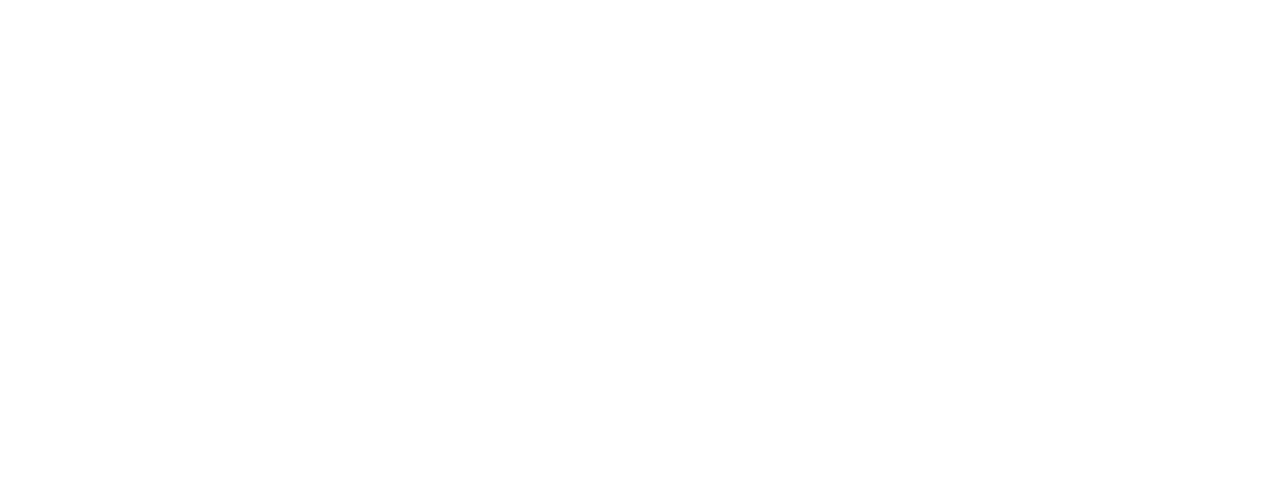
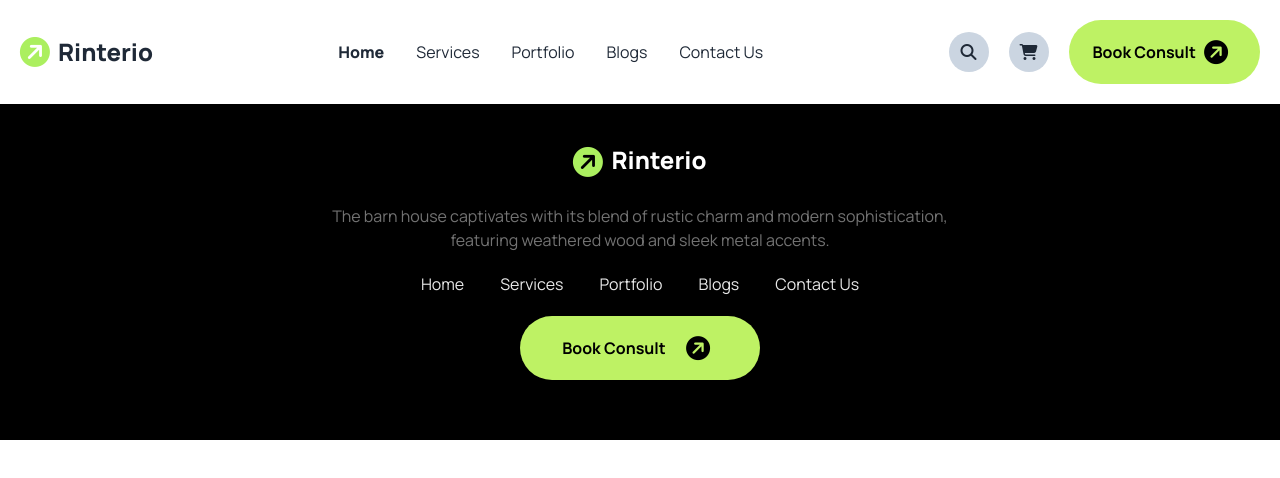
Before and after one commit to sm-mehedi/B10-Assignment-03-Rinterio-, a website: page index.html in a window 1280 px wide. Drawn offline with nearby package versions, Linux system fonts and the light colour scheme.

Commit message:
navbar and footer with responsive done

```diff
--- a/index.html
+++ b/index.html
@@ -10,19 +10,10 @@
     <!-- Daisy ui cdn -->
     <link href="https://cdn.jsdelivr.net/npm/daisyui@4.12.10/dist/full.min.css" rel="stylesheet" type="text/css" />
     <script src="https://cdn.tailwindcss.com"></script>
+    <!-- Tailwind css -->
+<link rel="stylesheet" href="./src/output.css">
 
-    <!-- Tailwind css -->
-    <script>
-        tailwind.config = {
-          theme: {
-            extend: {
-              colors: {
-                clifford: '#da373d',
-              }
-            }
-          }
-        }
-      </script>
+
       <!-- css style -->
        <style>
         .manrope{
@@ -30,15 +21,92 @@
         }
 
        </style>
+       <!-- fontawesome -->
+       <link rel="stylesheet" href="https://cdnjs.cloudflare.com/ajax/libs/font-awesome/6.6.0/css/all.min.css" integrity="sha512-Kc323vGBEqzTmouAECnVceyQqyqdsSiqLQISBL29aUW4U/M7pSPA/gEUZQqv1cwx4OnYxTxve5UMg5GT6L4JJg==" crossorigin="anonymous" referrerpolicy="no-referrer" />
+
     <title>Rinterio</title>
 </head>
 <body class="manrope">
-    <header>
+  <header>
+      <div class="flex items-center justify-between max-w-screen-xl mx-auto p-5">
+          <!-- Logo -->
+          <div class="flex items-center">
+              <i class="fa-solid fa-circle-arrow-right text-[#ABEF5F] text-3xl -rotate-45"></i>
+              <span class="font-[1000] text-2xl ml-2">Rinterio</span>
+          </div>
+
+          <!-- Navigation -->
+          <div class="hidden lg:flex items-center">
+              <ul class="flex space-x-8">
+                  <li><button class="font-[1000]">Home</button></li>
+                  <li><button>Services</button></li>
+                  <li><button>Portfolio</button></li>
+                  <li><button>Blogs</button></li>
+                  <li><button>Contact Us</button></li>
+              </ul>
+          </div>
+
+          <!-- Buttons (Search, Cart, Book Consult) -->
+          <div class="hidden lg:flex items-center gap-5">
+              <button class="bg-slate-300 rounded-full w-10 h-10 flex items-center justify-center">
+                  <i class="fa-solid fa-magnifying-glass"></i>
+              </button>
+              <button class="bg-slate-300 rounded-full w-10 h-10 flex items-center justify-center">
+                  <i class="fa-solid fa-cart-shopping"></i>
+              </button>
+              <button
+                  class="px-6 py-2 rounded-full bg-lime-300 text-black font-bold flex items-center space-x-4 whitespace-nowrap">
+                  Book Consult
+                  <i class="fa-solid fa-circle-arrow-up text-black text-2xl p-2 rounded-full rotate-45"></i>
+              </button>
+          </div>
+
+          <!-- Hamburger Menu (visible only on small screens) -->
+          <div class="lg:hidden">
+              <button class="bg-zinc-300 rounded-full w-8 h-8 flex items-center justify-center">
+                  <i class="fa-solid fa-bars text-white"></i>
+              </button>
+          </div>
+      </div>
+  </header>
+
+  <main>
+  </main>
+
+  <footer class="bg-black h-auto text-white py-10">
+    <div class="max-w-screen-xl mx-auto text-center">
+      <!-- Logo and description -->
+      <div class="flex flex-col items-center mb-5">
+        <div class="flex mb-4">
+          <i class="fa-solid fa-circle-arrow-right text-[#ABEF5F] text-3xl -rotate-45"></i>
+        <span class="font-[1000] text-2xl ml-2">Rinterio</span>
+        </div>
+        <p class="mt-2 text-[#737373]">
+          The barn house captivates with its blend of rustic charm and modern sophistication, <br> featuring weathered wood and sleek metal accents.
+        </p>
+      </div>
+
+      <!-- Navigation -->
+      <div class="mb-5">
+        <ul class="flex flex-col md:flex-row gap-9 mb-5 justify-center ">
+          <li><button class="text-[#E9E9E9]">Home</button></li>
+          <li><button class="text-[#E9E9E9]">Services</button></li>
+          <li><button class="text-[#E9E9E9]">Portfolio</button></li>
+          <li><button class="text-[#E9E9E9]">Blogs</button></li>
+          <li><button class="text-[#E9E9E9]">Contact Us</button></li>
+        </ul>
+      </div>
+
+      <div class="mb-5 mt-2">
+        <button class="px-10 py-2 rounded-full bg-lime-300 text-black font-bold flex items-center justify-center space-x-3 mx-auto w-80 lg:max-w-60">
+            <span>Book Consult</span>
+            <i class="fa-solid fa-circle-arrow-up text-black text-2xl p-2 rounded-full rotate-45"></i>
+        </button>
+      </div>
+    </div>
+  </footer>
 
 
-    </header>
-    <main></main>
-    <footer></footer>
+</body>
 
-</body>
 </html>
--- /dev/null
+++ b/package.json
@@ -0,0 +1,5 @@
+{
+  "devDependencies": {
+    "tailwindcss": "^3.4.10"
+  }
+}
--- /dev/null
+++ b/src/input.css
@@ -0,0 +1,3 @@
+@tailwind base;
+@tailwind components;
+@tailwind utilities;
--- /dev/null
+++ b/tailwind.config.js
@@ -0,0 +1,14 @@
+/** @type {import('tailwindcss').Config} */
+module.exports = {
+  content: ["./src/**/*.{html,js}"],
+  theme: {
+    extend: {
+      colors:{
+ neon: '#ABEF5F',
+ blackcustom:'#1C1C1C',
+ wri:'#737373'
+      }
+    },
+  },
+  plugins: [],
+}
```
Also changed, not shown: src/output.css (added), 1 other file.
